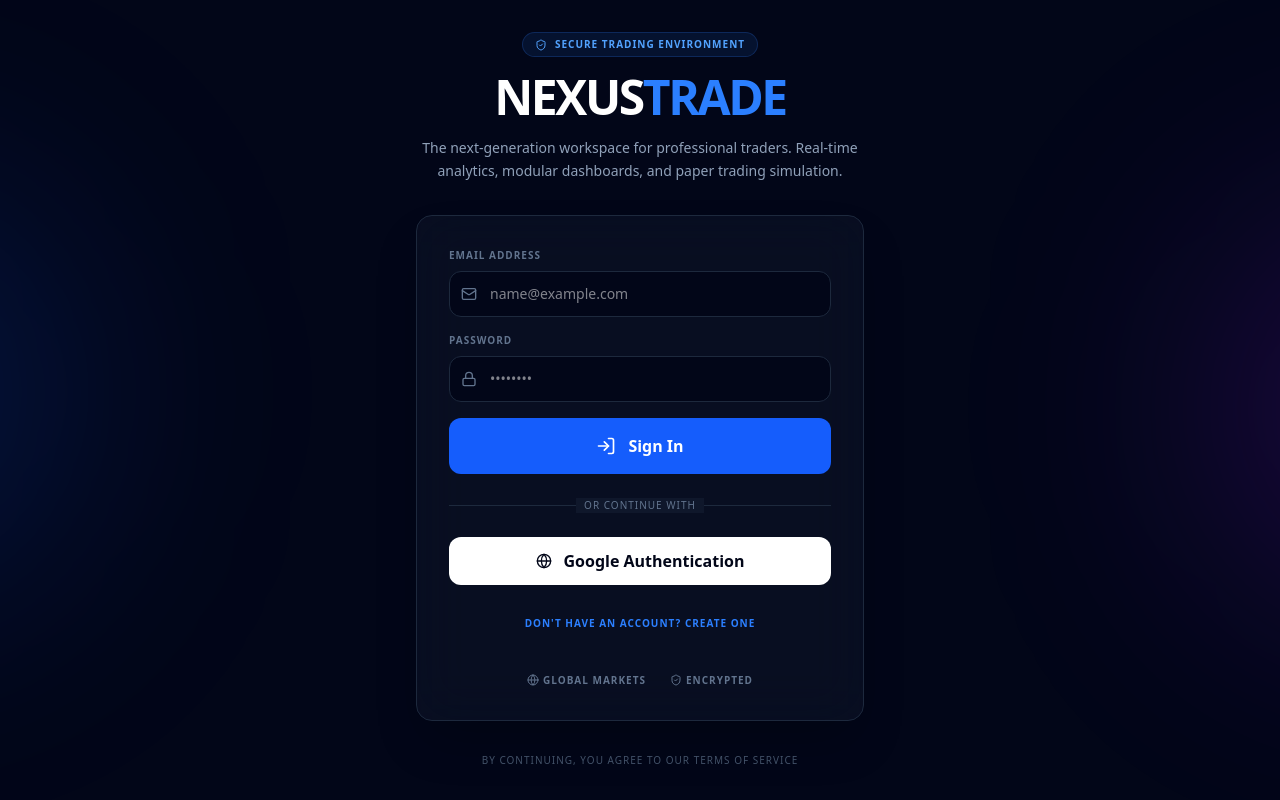
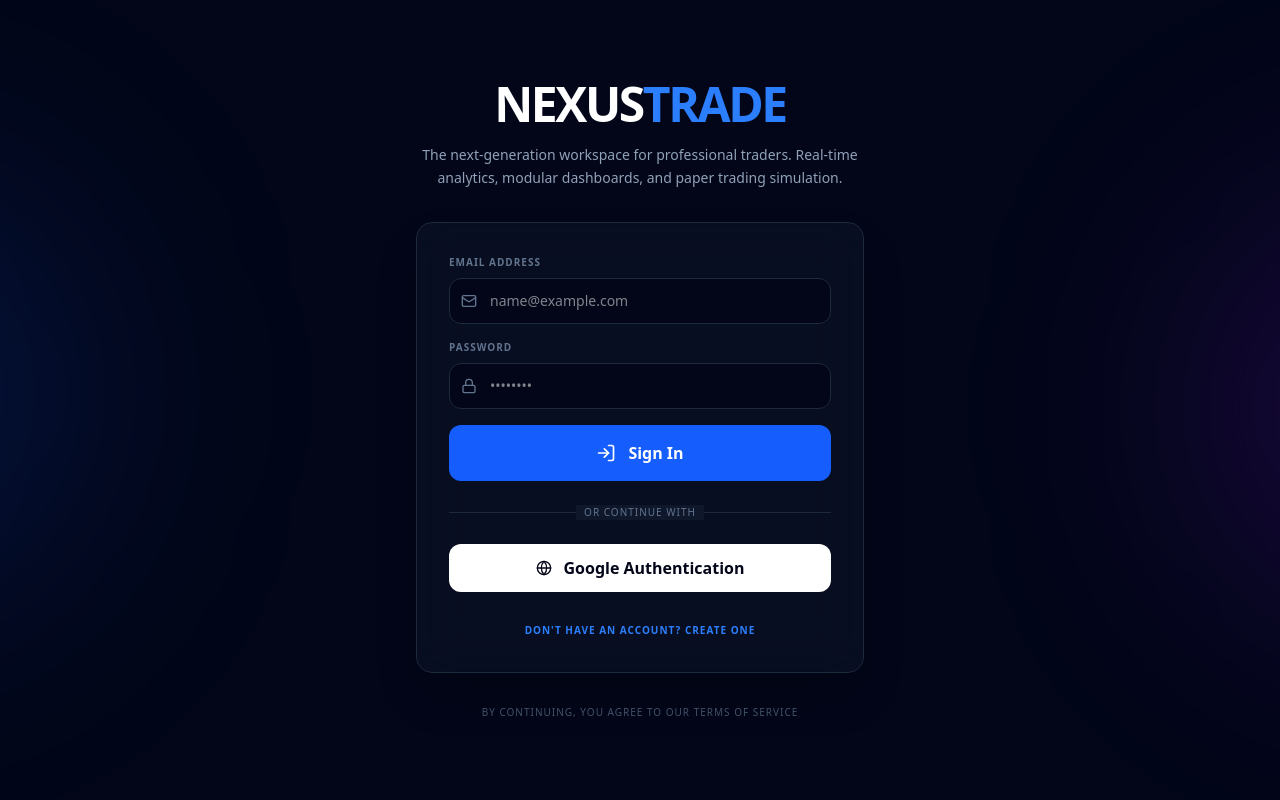
Before and after one commit to Nandini89Sonekar/NexusTrade, a React (Vite) app: page / in a window 1280 px wide. Built offline with nearby package versions, Linux system fonts and the light colour scheme; no server answers; the database is empty.

Commit message:
Update App.tsx

```diff
--- a/src/App.tsx
+++ b/src/App.tsx
@@ -48,10 +48,6 @@ function AppContent() {
 
         <div className="w-full max-w-md space-y-8 relative z-10">
           <div className="text-center space-y-4">
-            <div className="inline-flex items-center gap-2 px-3 py-1 rounded-full bg-blue-500/10 border border-blue-500/20 text-blue-400 text-[10px] font-bold uppercase tracking-widest">
-              <ShieldCheck className="w-3 h-3" />
-              Secure Trading Environment
-            </div>
             <h1 className="text-5xl font-black text-white tracking-tighter">
               NEXUS<span className="text-blue-500">TRADE</span>
             </h1>
@@ -138,10 +134,7 @@ function AppContent() {
               </button>
             </div>
 
-            <div className="pt-4 flex items-center justify-center gap-6 text-[10px] font-bold text-slate-500 uppercase tracking-widest">
-              <span className="flex items-center gap-1"><Globe className="w-3 h-3" /> Global Markets</span>
-              <span className="flex items-center gap-1"><ShieldCheck className="w-3 h-3" /> Encrypted</span>
-            </div>
+
           </div>
 
           <p className="text-center text-[10px] text-slate-600 uppercase tracking-widest">
```
